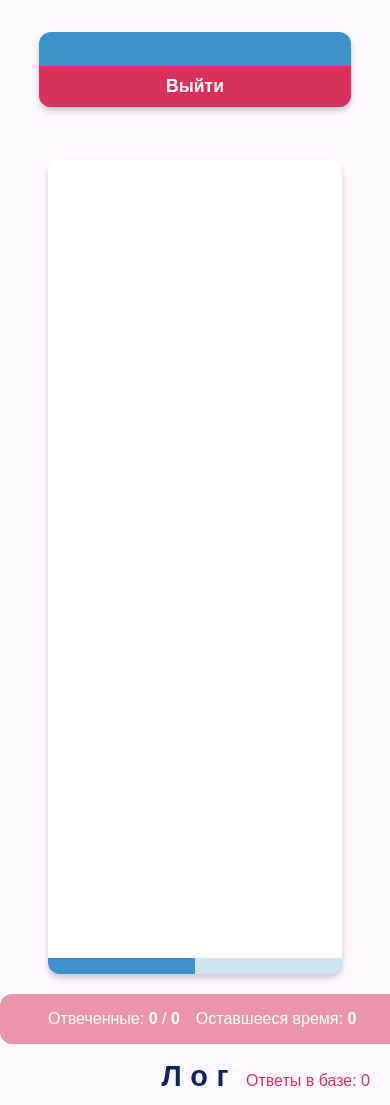
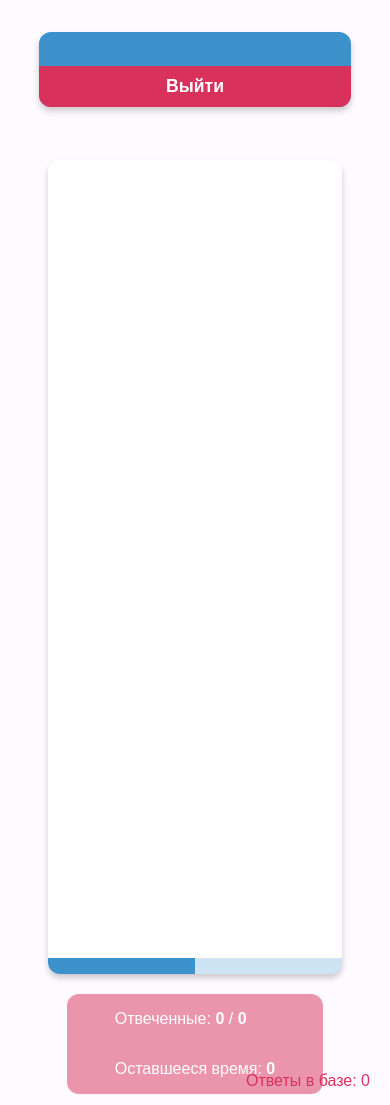
Before and after one commit to Andrei-Raev/FGR, a FastAPI app: template templates/main.html in a window 390 px wide. Run offline with FastAPI, Linux system fonts and the light colour scheme; the template is opened without the code that fills it, so the values that code supplies are empty.

Commit message:
smartphone support

```diff
--- a/static/main.css
+++ b/static/main.css
@@ -419,6 +419,24 @@ label {
         height: auto;
         min-height: 0;
     }
+
+    #question {
+        position: static;
+        display: block;
+    }
+
+    .question-subdiv {
+        margin-bottom: 1rem;
+    }
+
+    .question-answer-div-wrap {
+        margin: 0 auto;
+    }
+
+    .info-block div {
+        gap: 0;
+        flex-direction: column;
+    }
 }
 
 
--- a/static/main.js
+++ b/static/main.js
@@ -238,6 +238,7 @@ function answerQuestion() {
         .then(data => {
             if (data.is_last_success) {
                 logMessage('Верный ответ!', yesColor);
+                oneMoreA();
             } else {
                 logMessage('Неверный ответ!', noColor);
             }
@@ -257,7 +258,7 @@ function startTimer(timeString) {
     const [minutes, seconds] = timeString.split(':').map(Number);
     const newTimeInSeconds = minutes * 60 + seconds;
 
-    if (newTimeInSeconds < previousTimeInSeconds) {
+    if (newTimeInSeconds < previousTimeInSeconds && timeString !== '20:00') {
         previousTimeInSeconds = newTimeInSeconds;
         updateTimer(newTimeInSeconds);
     }
@@ -276,6 +277,11 @@ function updateTimer(seconds) {
         const secs = seconds % 60;
         remainingTimeElement.innerHTML = `${String(minutes).padStart(2, '0')}:${String(secs).padStart(2, '0')}`;
     }, 1000);
+}
+
+function oneMoreA() {
+    let count = document.getElementById('answer-count');
+    count.innerHTML = parseInt(count.innerHTML) + 1;
 }
 
 
```
Also changed, not shown: _utils.py (+11 -8 lines).
